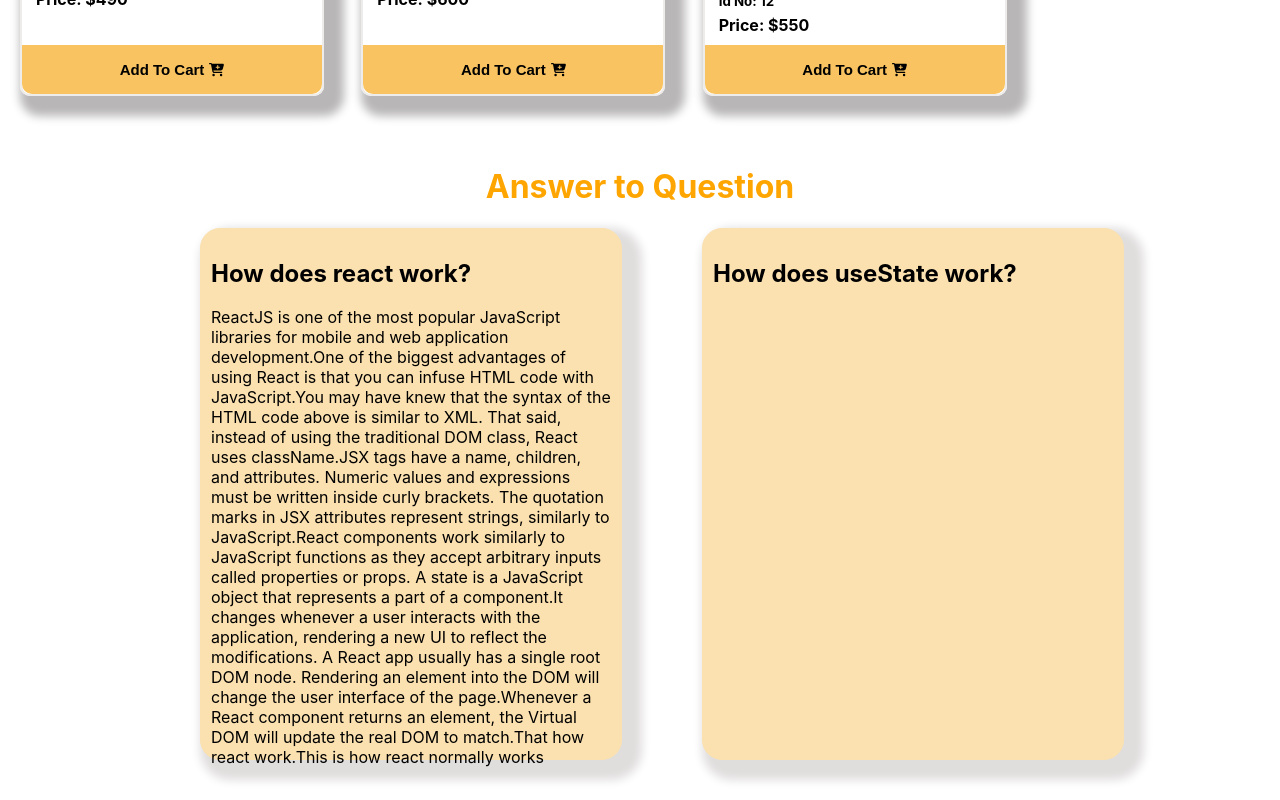
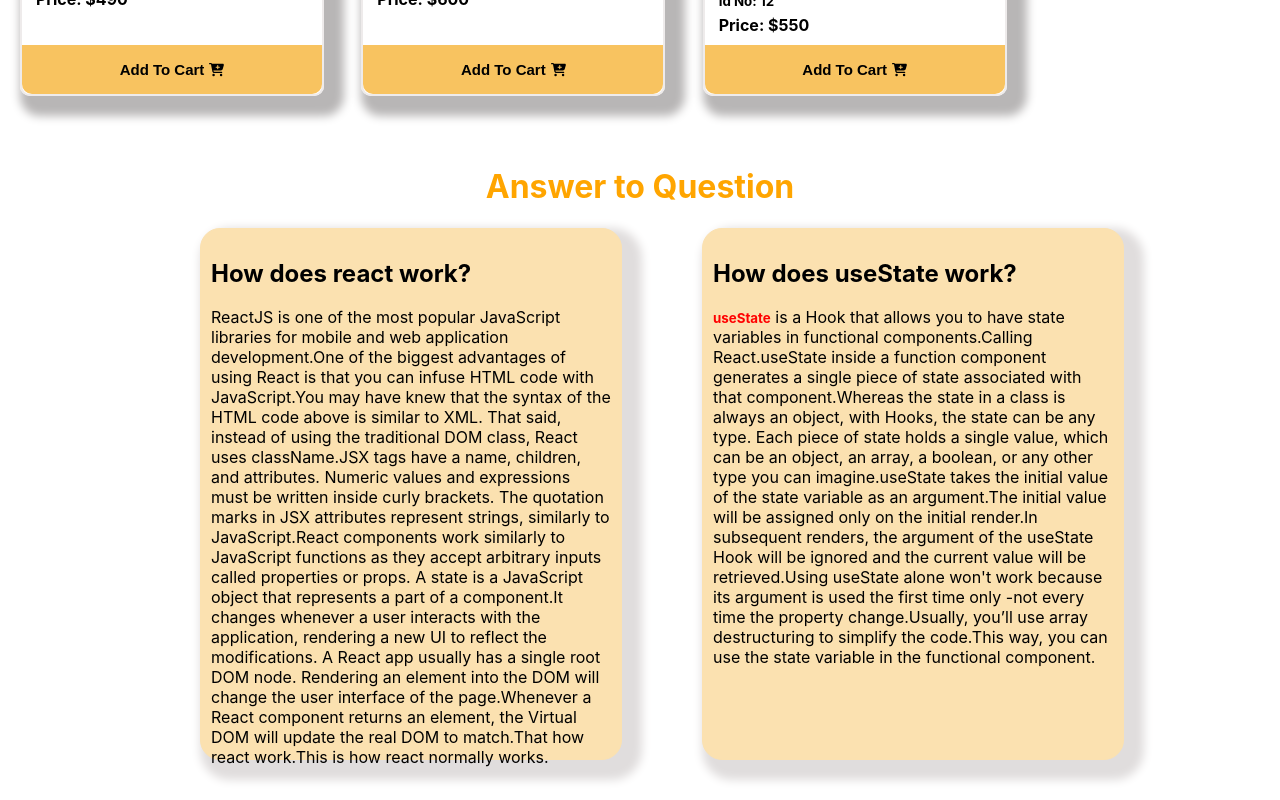
Before and after one commit to tubatasnim/pizza-hut, a React (Create React App) app: page / in a window 1280 px wide. Shown: the part 2121-2921 px from the top of the page. Built offline with nearby package versions, Linux system fonts and the light colour scheme.

Commit message:
choose items

```diff
--- a/src/component/Answer/Answer.css
+++ b/src/component/Answer/Answer.css
@@ -31,6 +31,10 @@
     padding: 10px;
     box-shadow: 10px 10px 10px 10px rgb(224, 221, 221);
 }
+.small-text{
+    color: red;
+    font-weight: bold;
+}
 @media only screen and (max-width: 767px) {
     .answer-container{
         grid-template-columns: repeat(1,1fr);
--- a/src/component/Answer/Answer.js
+++ b/src/component/Answer/Answer.js
@@ -8,11 +8,11 @@
                 <div className='first-answer'>
                     <h2>How does react work?</h2>
                     <p>
-                        ReactJS is one of the most popular JavaScript libraries for mobile and web application development.One of the biggest advantages of using React is that you can infuse HTML code with JavaScript.You may have knew that the syntax of the HTML code above is similar to XML. That said, instead of using the traditional DOM class, React uses className.JSX tags have a name, children, and attributes. Numeric values and expressions must be written inside curly brackets. The quotation marks in JSX attributes represent strings, similarly to JavaScript.React components work similarly to JavaScript functions as they accept arbitrary inputs called properties or props. A state is a JavaScript object that represents a part of a component.It changes whenever a user interacts with the application, rendering a new UI to reflect the modifications. A React app usually has a single root DOM node. Rendering an element into the DOM will change the user interface of the page.Whenever a React component returns an element, the Virtual DOM will update the real DOM to match.That how react work.This is how react normally works </p>
+                        ReactJS is one of the most popular JavaScript libraries for mobile and web application development.One of the biggest advantages of using React is that you can infuse HTML code with JavaScript.You may have knew that the syntax of the HTML code above is similar to XML. That said, instead of using the traditional DOM class, React uses className.JSX tags have a name, children, and attributes. Numeric values and expressions must be written inside curly brackets. The quotation marks in JSX attributes represent strings, similarly to JavaScript.React components work similarly to JavaScript functions as they accept arbitrary inputs called properties or props. A state is a JavaScript object that represents a part of a component.It changes whenever a user interacts with the application, rendering a new UI to reflect the modifications. A React app usually has a single root DOM node. Rendering an element into the DOM will change the user interface of the page.Whenever a React component returns an element, the Virtual DOM will update the real DOM to match.That how react work.This is how react normally works. </p>
                 </div>
                 <div className='second-answer'>
                     <h2>How does useState work?</h2>
-                    <p></p>
+                    <p><small className='small-text'>useState</small> is a Hook that allows you to have state variables in functional components.Calling React.useState inside a function component generates a single piece of state associated with that component.Whereas the state in a class is always an object, with Hooks, the state can be any type. Each piece of state holds a single value, which can be an object, an array, a boolean, or any other type you can imagine.useState takes the initial value of the state variable as an argument.The initial value will be assigned only on the initial render.In subsequent renders, the argument of the useState Hook will be ignored and the current value will be retrieved.Using useState alone won't work because its argument is used the first time only -not every time the property change.Usually, you’ll use array destructuring to simplify the code.This way, you can use the state variable in the functional component.</p>
                 </div>
             </div>
         </div>
--- a/src/component/Pizzas/Pizzas.css
+++ b/src/component/Pizzas/Pizzas.css
@@ -24,7 +24,7 @@
     background-color: gray;
     border-radius: 15px 0px 0px 15px;
     box-shadow: 0px 10px 10px 10px rgb(233, 225, 225);
-    height: 350px;
+    height: 450px;
     padding: 10px;
     position: sticky;
     top:0;
--- a/src/component/Pizzas/Pizzas.js
+++ b/src/component/Pizzas/Pizzas.js
@@ -11,8 +11,6 @@
     const [pizzas, setPizzas] = useState([]);
     const [cart, setCart] = useState([]);
     const [choose, setChoose] = useState([]);
-
-
 
     useEffect(() => {
         fetch('data.json')
@@ -31,8 +29,11 @@
     }
     const handleChooseCart = (cart) => {
         const chooseOne = [...choose, cart]
-        const selectOne = (Math.floor(Math.random() * chooseOne.length));
+        const selectOne = chooseOne[Math.floor(Math.random() * chooseOne.length)];
         setChoose(selectOne);
+        console.log('clicked');
+    }
+    const handleChooseAgain = () => {
     }
     return (
         <div >
@@ -55,23 +56,18 @@
                             key={cart.name}
                             cart={cart}
                         ></Cart>)
-
-
-
-
                     }
                     <div>
 
                         {
                             choose.map(choose => <Choose
-                                // key={choose.toString()}
                                 key={choose.img}
                                 choose={choose}
                                 handleChooseCart={handleChooseCart}
                             ></Choose>)
                         }
-                        <button onClick={() => handleChooseCart(choose)} className='btn-choose'>CHOOSE 1 FOR ME</button>
-                        <button className='btn-choose-again'>CHOOSE AGAIN</button>
+                        <button onClick={() => handleChooseCart(cart)} className='btn-choose'>CHOOSE 1 FOR ME</button>
+                        <button onClick={() => handleChooseAgain(setCart([]))} className='btn-choose-again'>CHOOSE AGAIN</button>
 
                     </div>
                 </div>
```
